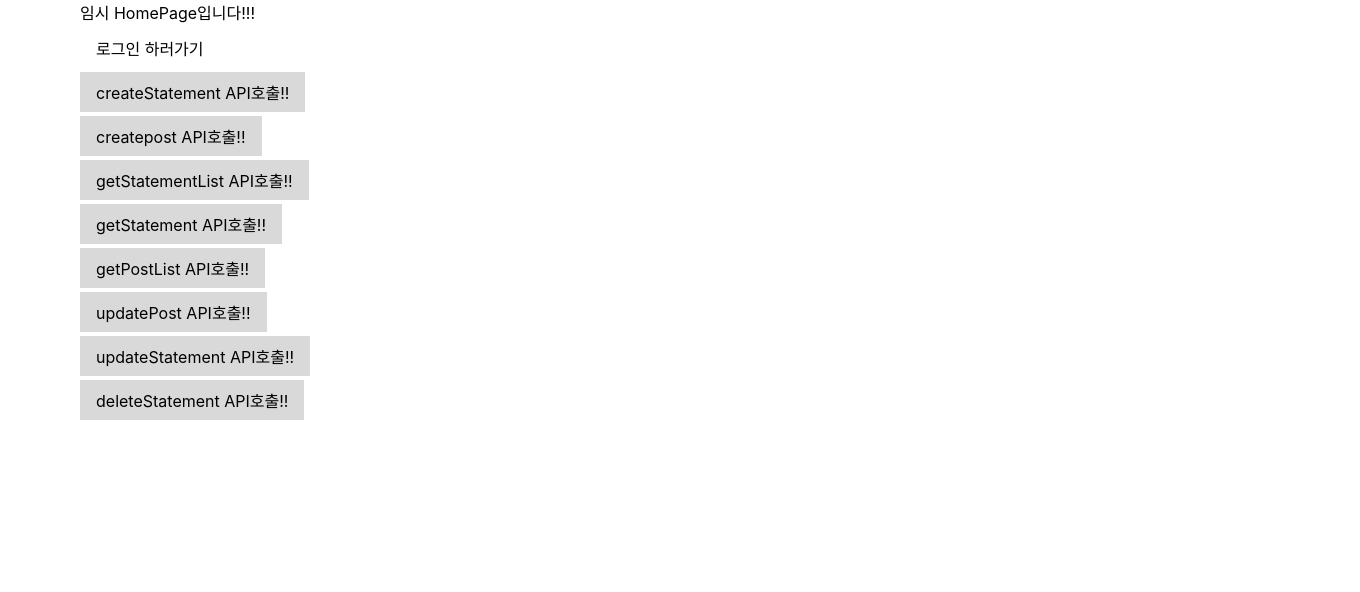
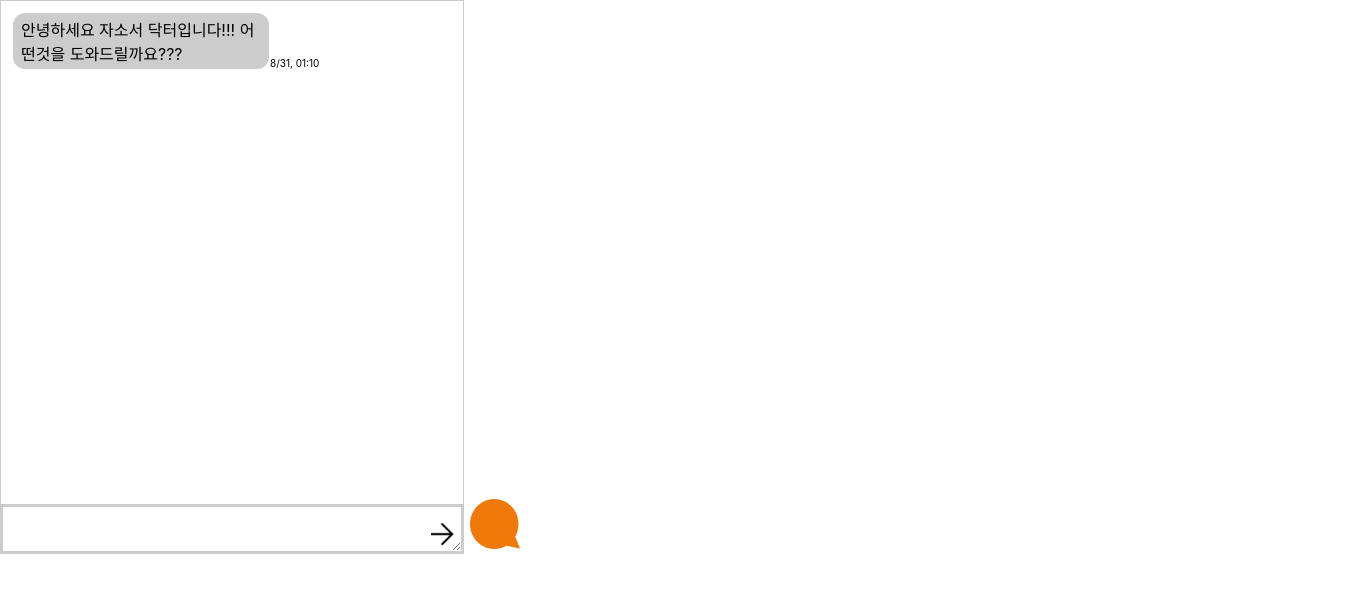
Before and after one commit to ksb-hub/Ja_Doctor, a React (Create React App) app in the folder ja-docter-app/: page / in a window 1280 px wide. Shown: the top 592 px of the page, 1360 px wide, since content can reach past the window. Built offline with nearby package versions, Linux system fonts and the light colour scheme.

Commit message:
GPT API connectgit status

```diff
--- a/ja-docter-app/package.json
+++ b/ja-docter-app/package.json
@@ -13,6 +13,7 @@
     "react-dom": "^18.2.0",
     "react-router-dom": "^6.15.0",
     "react-scripts": "5.0.1",
+    "react-spinners": "^0.13.8",
     "styled-components": "^6.0.7",
     "web-vitals": "^2.1.4"
   },
--- /dev/null
+++ b/ja-docter-app/src/APIs/Swagger.js
@@ -0,0 +1,36 @@
+import axios from "axios"
+
+const baseURL = "/api"
+const axiosInstance = axios.create({
+    // baseURL: 'your_base_url_here',
+    withCredentials: true,
+    headers: {
+      'Content-Type': 'application/json'
+    }
+  });
+/**
+ * @return
+ * @param {*} content
+ * @param {*} order
+ */
+const postGPTCall = (content, order) =>{
+
+    const apiURL = baseURL + '/statement/test_gpt/'
+    const requestData = {
+        "content": content,
+        "order": order
+    }
+
+    const finaldata = JSON.stringify(requestData)
+    console.log(finaldata)
+    return axiosInstance.post(apiURL, finaldata)
+    .then(res =>{
+        return (res)
+    })
+    .catch(error => {
+        console.log(error)
+        console.log('postGPTCall 실패!!!')
+    })
+}
+
+export {postGPTCall}
--- /dev/null
+++ b/ja-docter-app/src/VirtualData/post2.json
@@ -0,0 +1,4 @@
+{
+    "content": "1. 지원동기\\n\n저는 웹 개발에 대한 높은 흥미와 열정을 가지고 있습니다. 현재 멋쟁이사자처럼(LIKELION)소속으로,\\n\n프론트엔드 역량을 키우고 있습니다. 매주 목요일마다 스터디에 참여하여 HTML, CSS, JS의 기초를\\n\n학습하고 쿠팡 로그인 페이지, 랜딩페이지, 계산기, 퍼즐 맞추기 등 다양한 실습을 진행하며 벨로그 작성과\\n\n깃허브 업로드도 꾸준히 진행 중입니다. 최근에는 벡엔드와 프론트엔드가 협업하는 방식에 대해\\n\n서 배우고 있습니다. SEASON Wiz와 같은 웹 프레임워크를 활용하여 웹페이지를 쉽고 빠르게 개설할\\n\n수 있는 경험이 저에게는 너무 매력적인 기회라고 생각하고 있습니다. SEASON Wiz의 사용 기술을 학\\n\n습하고 이를 실제 웹 서비스 개발에 적용해보고 싶습니다.\\n\n2. 전공 및 기술능력\\n\n저는 서울대, 고려대, 연세대가 협동 주최한 'SKYCC' 해커톤에 5명의 팀원과 참가했습니다.\\n\n이 해커톤은 '협력'을 주제로 하였고, 우리 팀은 환경문제를 주제로 선택하여 프론트엔드, 벡\\n\n엔드, 기획/디자인 파트로 나누어 작업했습니다. 제 역할은 프론트엔드 파트로, 디자인 시안\\n\n을 기반으로 이전에 공부했던 것을 바탕으로 로그인 페이지와 메인 페이지를 개발했습니다.\\n\n‘SKYCC’ 해커톤에서, 팀원들과의 의견 교류를 통해 아이디에이션과 협업의 중요성을 배웠습\\n\n니다. 또한, 다른 참가자들의 발표와 결과물을 관찰하며 새로운 시각을 넓히는 계기가 되었습\\n\n니다.\\n3. 성격의 장・단점\\n\n제가 가지고 있는 장점 중 하나는 책임감과 성실함입니다. 맡은 일에 대해서는 항상 최선을\\n\n다하며, 일정을 엄수하고 목표 달성을 위해 노력합니다. 협업을 즐기는 저는 현재 게임 개발\\n\n스터디와 알고리즘 프레젠테이션 활동에 참여하고 있습니다. 게임 개발 스터디에서는 유니티\\n\n와 C#을 사용하여 7주차까지 꾸준한 학습과 과제를 진행하였고, 서로 만든 게임 화면을 공유\\n\n하며 스터디를 진행하고 있습니다. 또한, 알고리즘 프레젠테이션을 위해 팀원과 함께 한 달\\n\n동안 데이터를 구축하고 알고리즘을 기획하여 코드를 작성했으며, 지속적인 미팅을 통해 프레\\n\n젠테이션 준비를 효율적으로 이끌어 냈습니다.\\n",
+    "version_info": "firts gpt 수정본"
+}
--- a/ja-docter-app/src/componets/UI/Chatbot.jsx
+++ b/ja-docter-app/src/componets/UI/Chatbot.jsx
@@ -1,8 +1,13 @@
-import React, {useState} from "react";
+import React, {useState, useRef, useEffect} from "react";
 import styled from "styled-components"
 import ChatBotSwitch from "../../images/ChatBotSwitch.png";
 import submitButton from "../../images/message-submit.png"
-import postSample from "../../VirtualData/postsample.json"
+import { postGPTCall } from "../../APIs/Swagger";
+import post1 from "../../VirtualData/postsample.json"
+import post2 from "../../VirtualData/post2.json"
+import { ToDoubleslash } from "../../functions/ToDoubleslash";
+import Loading from "./Loading";
+import Diff from "../../functions/Diff";
 const Container = styled.div`
     width: 464px;
     height: 554px;
@@ -97,16 +102,31 @@ const ImageWrapper = styled.div`
 
 
 function Chatbot(){
-    const samplePostMessage = {
-        isSent: true,
-        timeStamp : new Date(),
-        contents: postSample.content
-    }
+
     /**
      * 챗봇 비/ 활성화 관리 State
      */
     const [switchOn, setSwitchOn] = useState(true)
     const [inputMessage, setInputMessage] = useState()
+    const [isLoading, setIsLoading] = useState(false)
+    const startMessage = {
+        isSent: true,
+        timeStamp: new Date(),
+        contents: "안녕하세요 자소서 닥터입니다!!! 어떤것을 도와드릴까요???"
+    }
+    const [messages, setMessages] = useState([startMessage])
+    const scrollToBottom = (elementRef) => {
+        if (elementRef.current) {
+          elementRef.current.scrollTop = elementRef.current.scrollHeight;
+        }
+      };
+      /** 컴포넌트의 스크롤을 아래로 내려주는함수 */
+    const chatContainerRef = useRef(null);
+
+    useEffect(() => {
+        scrollToBottom(chatContainerRef);
+    }, [messages]);
+
     /**
      * 날짜 출력 형식
      */
@@ -120,12 +140,6 @@ function Chatbot(){
      *  content : 메시지 내용 (String)
      * }
      */
-    const startMessage = {
-        isSent: true,
-        timeStamp: new Date(),
-        contents: "안녕하세요 자소서 닥터입니다!!! 어떤것을 도와드릴까요???"
-    }
-    const [messages, setMessages] = useState([startMessage, samplePostMessage])
 
     /**
      * 챗봇을 비/활성화 스위치 관리 함수
@@ -143,7 +157,7 @@ function Chatbot(){
      * 채팅 submit 관리 함수
      * 제출후 messages에 추가해준다.
      */
-    const handleSubmit = () => {
+    const handleSubmit = async () => {
         if (inputMessage !== ""){
             console.log(`${inputMessage} 제출`)
             const newMessage = {
@@ -152,8 +166,32 @@ function Chatbot(){
                 contents: inputMessage,
             }
             setMessages([...messages, newMessage])
-            console.log(`메시지들 출력 ${messages}`)
+            console.log(`메시지들 출력`)
+            setIsLoading(true)
+            const order = "미래계획을 구체적으로 서술해줘"
+            const res = await postGPTCall(
+                ToDoubleslash(post2.content)
+                , order)
+                console.log(res)
+            console.log(messages)
+            if (res){
+                const returnMessage ={
+                    isSent: true,
+                    timeStamp: new Date(),
+                    contents: res.data.content.modified_text,
+                    preContents: post2.content
+                }
+                setMessages([...messages, newMessage, returnMessage])
+                console.log(messages)
+                setIsLoading(false)
+            }
+            else{
+                setIsLoading(false)
+
+            }
         }
+
+
     }
 
 
@@ -162,12 +200,14 @@ function Chatbot(){
         <Container>
         {switchOn ? (
             <ChattingWindow>
-                <ChatAllContainer>
+                <ChatAllContainer ref={chatContainerRef}>
                         {
                             messages.map((message, idx) =>{
                                 if (message.isSent) {
-                                    return (
-                                        <ChatContainer
+                                    if (message.preContents){
+                                        /*diff객체를 출력하게 함 */
+                                        return (
+                                            <ChatContainer
                                             style={{
                                                 display: "flex",
                                                 justifyContent: "flex-start",
@@ -176,7 +216,7 @@ function Chatbot(){
 
                                             }}>
                                             <ReceiveChatWrapper key={idx}>
-                                                {message.contents}
+                                                <Diff string1={message.preContents} string2={message.contents} mode="words"></Diff>
                                             </ReceiveChatWrapper>
                                             <div
                                                 style={{
@@ -185,7 +225,31 @@ function Chatbot(){
                                             >{message.timeStamp.toLocaleDateString('en-US', options)}</div>
 
                                         </ChatContainer>
-                                    );
+                                        )
+                                    }
+                                    else{
+                                        return (
+                                            <ChatContainer
+                                                style={{
+                                                    display: "flex",
+                                                    justifyContent: "flex-start",
+                                                    alignItems: "flex-end",
+                                                    gap: '1px',
+
+                                                }}>
+                                                <ReceiveChatWrapper key={idx}>
+                                                    {message.contents}
+                                                </ReceiveChatWrapper>
+                                                <div
+                                                    style={{
+                                                        fontSize: '10px',
+                                                    }}
+                                                >{message.timeStamp.toLocaleDateString('en-US', options)}</div>
+
+                                            </ChatContainer>
+                                        );
+                                    }
+
                                 } else {
                                     return (
                                         <ChatContainer
@@ -209,6 +273,11 @@ function Chatbot(){
                                 }
 
                         })}
+                    {isLoading &&
+                            <ReceiveChatWrapper>
+                                <Loading></Loading>
+                            </ReceiveChatWrapper>
+                        }
                 </ChatAllContainer>
                 <ChatInput
                     onChange ={handleChange}
--- /dev/null
+++ b/ja-docter-app/src/componets/UI/Loading.jsx
@@ -0,0 +1,28 @@
+import React from "react";
+import { PulseLoader } from "react-spinners";
+
+const override = {
+  display: "flex",
+  margin: "0 auto",
+  borderColor: "#F0790A",
+  textAlign: "center",
+};
+
+const Loading = ({ loading }) => {
+  return (
+    <div>
+      <PulseLoader
+
+        color="#F0790A"
+        loading={loading}
+        cssOverride={override}
+        size={40}
+        speedMultiplier={0.5}
+      />
+        <div>첨삭중 입니다...</div>
+    </div>
+
+  );
+};
+
+export default Loading;
--- /dev/null
+++ b/ja-docter-app/src/componets/statement/PostWrapper.jsx
@@ -0,0 +1,75 @@
+import React, { useState } from 'react'
+import styled from 'styled-components'
+import post1 from '../../VirtualData/postsample.json'
+import post2 from '../../VirtualData/postEditSample.json'
+import Button from '../UI/Button'
+const Container = styled.div`
+    width: 33.3vw;
+    padding: 15px;
+
+`;
+
+const ContentWrapper = styled.textarea`
+    width: 100%;
+    min-height: 30vw;
+    max-height: 50vw;
+    outline: none;
+    overflow-y: scroll;
+    margin-bottom: 40px;
+`;
+
+const Line = styled.div`
+    width: 98%;
+    height: 1px;
+    background-color: #000;
+    margin: 0 auto;
+
+`
+
+const ButtonWrappder = styled.div`
+    width: fit-content;
+    display: flex;
+    justify-content: flex-start;
+`
+export default function PostWrapper() {
+    const [contents, setContents] = useState(post1.content)
+    return (
+        <Container>
+            <div>홈 &gt; 실시간 무료 첨삭</div>
+            <div
+                styled ={{
+                    fontSize : '36px',
+                    fontWeight : '700'
+                }}
+            >자소서 제목</div>
+            <div
+                styled = {{
+                    color : '#7D7C7C',
+                }}
+            >전00 5분전</div>
+            <ContentWrapper>
+                {contents}
+            </ContentWrapper>
+
+            <Line></Line>
+
+            <ButtonWrappder>
+                <Button
+
+                    title = {'편집하기'}
+                    ></Button>
+                <Button
+                    title = {'맞춤법 검사'}
+
+                    ></Button>
+                <Button
+                    title = {'수정하기'}
+
+                ></Button>
+                <Button
+                    title = {'수정표시'}
+                ></Button>
+            </ButtonWrappder>
+        </Container>
+    )
+}
--- /dev/null
+++ b/ja-docter-app/src/functions/ToDoubleslash.js
@@ -0,0 +1,9 @@
+
+/**
+ * @returns convert "\n" "\\n"
+ */
+const ToDoubleslash = (str) => {
+    return str.replace(/\n/g, '\\n');
+}
+
+export {ToDoubleslash}
--- a/ja-docter-app/src/index.js
+++ b/ja-docter-app/src/index.js
@@ -5,10 +5,11 @@ import App from './App';
 import reportWebVitals from './reportWebVitals';
 import Chatbot from './componets/UI/Chatbot';
 import Diffmark from './componets/UI/Diffmark';
+import PostWrapper from './componets/statement/PostWrapper';
 const root = ReactDOM.createRoot(document.getElementById('root'));
 root.render(
   <React.StrictMode>
-    <App/>
+    <Chatbot/>
   </React.StrictMode>
 );
 
```
Also changed, not shown: ja-docter-app/src/componets/Pages/StrProcessTest.jsx (added, +7 -0 lines), ja-docter-app/src/setupProxy.js (+10 -2 lines), 1 other file (tests, documents, lock files or other folders).
